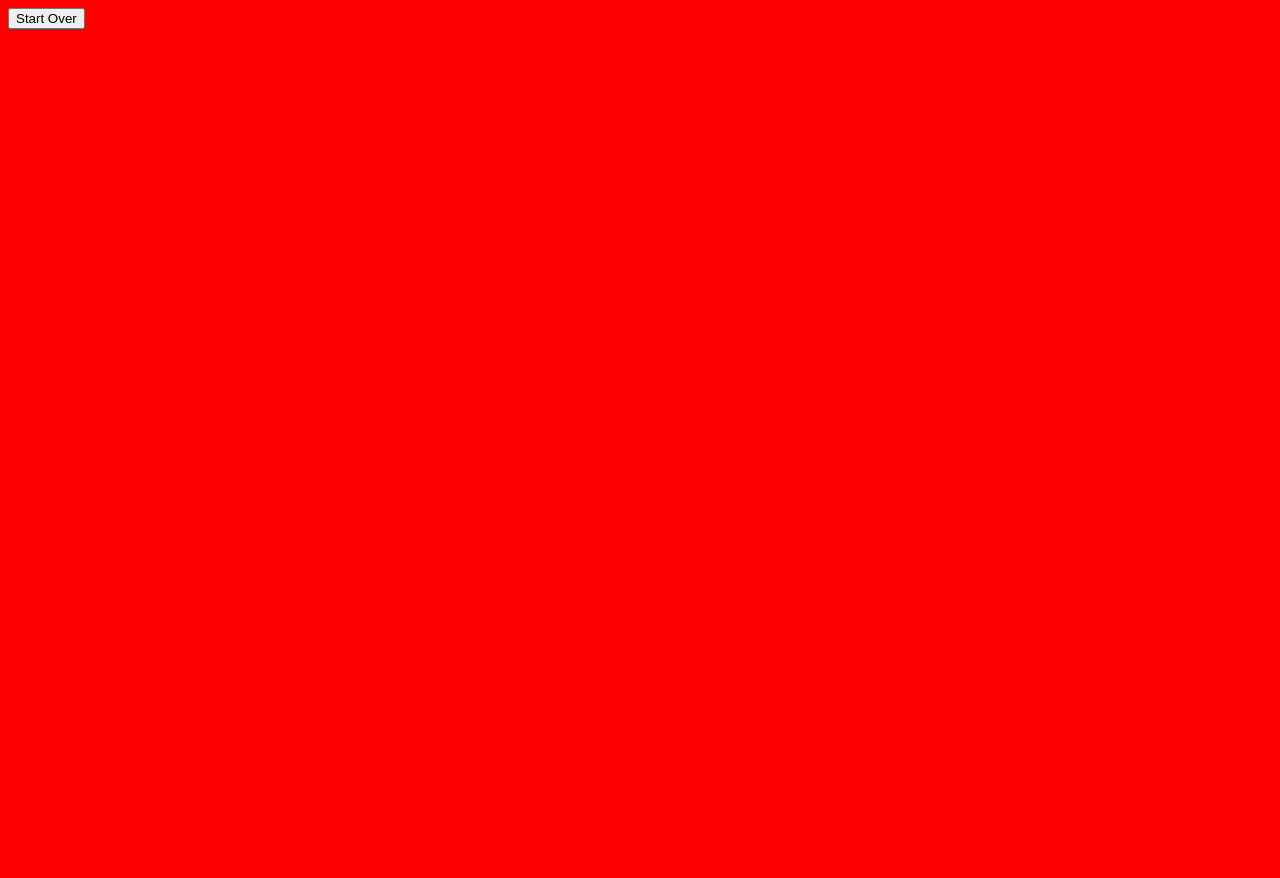
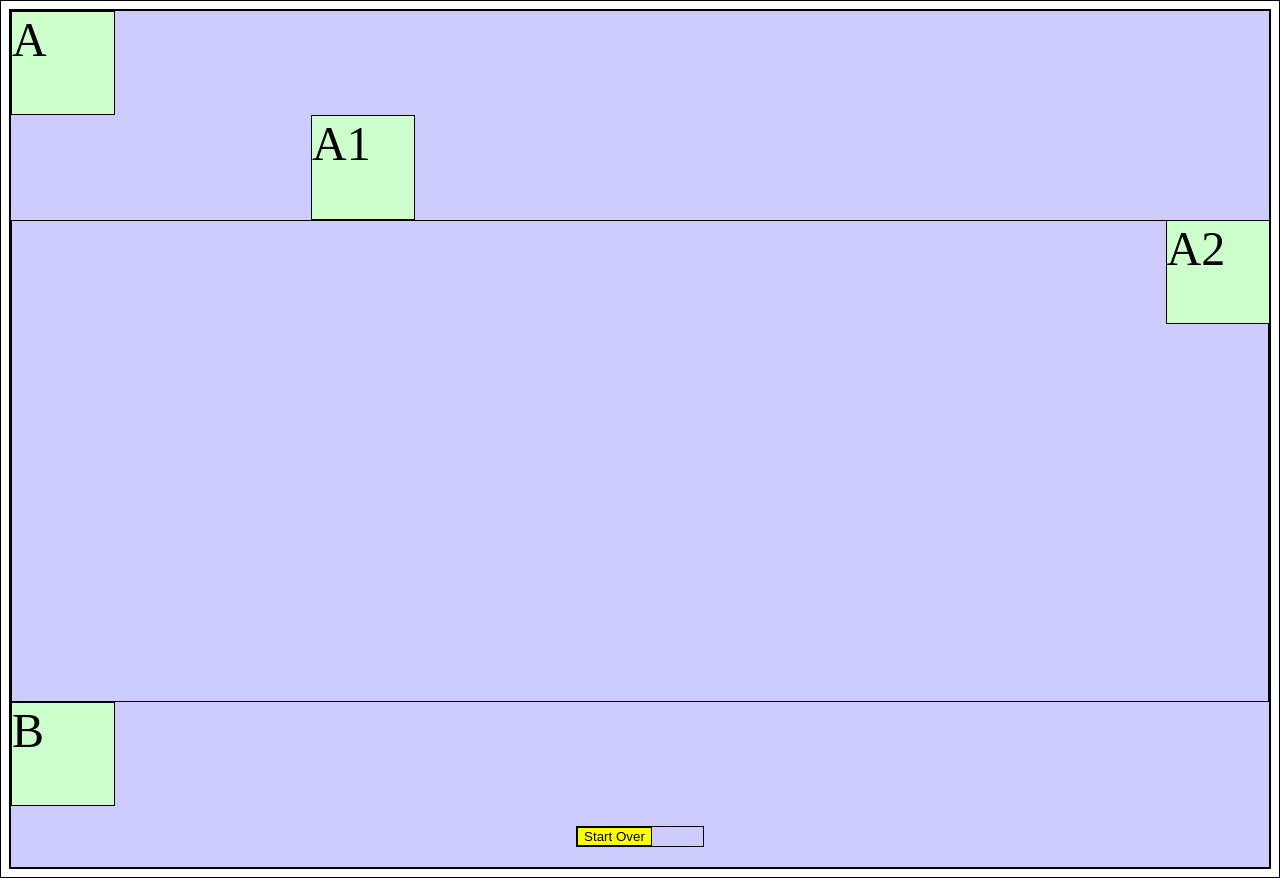
Before and after one commit to achentha/racing-game, a plain HTML site: page index.html in a window 1280 px wide. Before the commit the page ends 800 px from the top, so only its background shows below. Drawn offline with nearby package versions, Linux system fonts and the light colour scheme.

Commit message:
extra player divs added for aiding in figuring out the postion of the player in relation to the game window

```diff
--- a/css/style.css
+++ b/css/style.css
@@ -1,3 +1,38 @@
-body {
-  background-color: red;
+* {
+  border: 1px solid black;
 }
+
+.game {
+  background-color: #ccf;
+}
+.player {
+  background-color: #cfc;
+  border: 1px solid black;
+  width: 8vw;
+  height: 8vw;
+  font-size: 300%;
+}
+
+.A1 {
+  margin-left: 300px;
+}
+
+.A2 {
+  position: fixed;
+  right: 10px;
+}
+
+.space {
+  height: 60vh;
+}
+
+.restartButton {
+  width: 10%;
+  color: green;
+  margin: 20px auto;
+}
+
+input {
+  background-color: yellow;
+  color: black;
+}
--- a/index.html
+++ b/index.html
@@ -15,17 +15,28 @@
     <div class="game">
 
       <!-- first player div -->
-      <div class="playerA">
+      <div class="player A">A
         <!-- img src="" -->
       </div>
 
+      <div class="player A1">A1</div>
+      <div class="player A2">A2</div>
+
+
+
+
+      <!-- clear space between the two players -->
+      <div class="space"></div>
+
       <!-- second player div -->
-      <div class="playB">
+      <div class="player B">B
         <!-- img src="" -->
       </div>
 
       <!-- button to restart the game -->
-      <input type="button" value="Start Over">
+      <div class="restartButton">
+        <input type="button" value="Start Over">
+      </div>
     </div>
 
   </body>
--- a/script/app.js
+++ b/script/app.js
@@ -1 +1,3 @@
-alert("I'm connected.")
+$(document).ready(function() {
+  debugger;
+})
```
